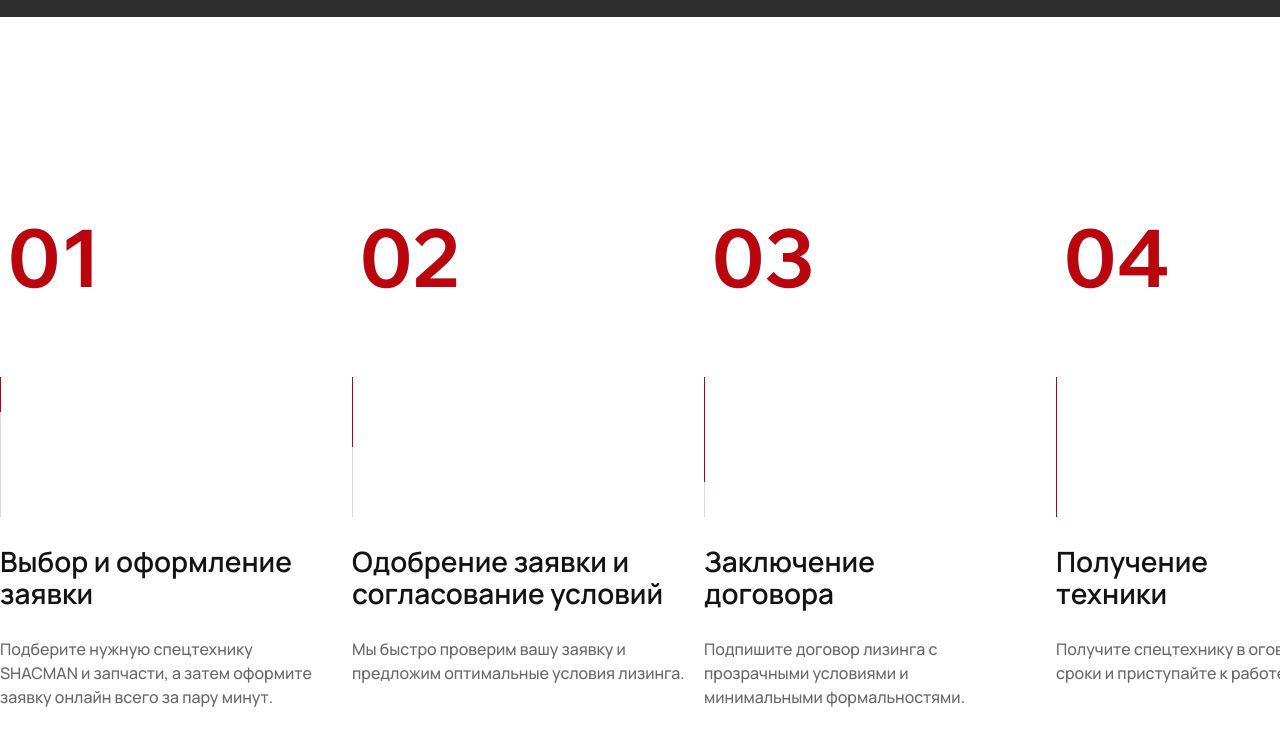
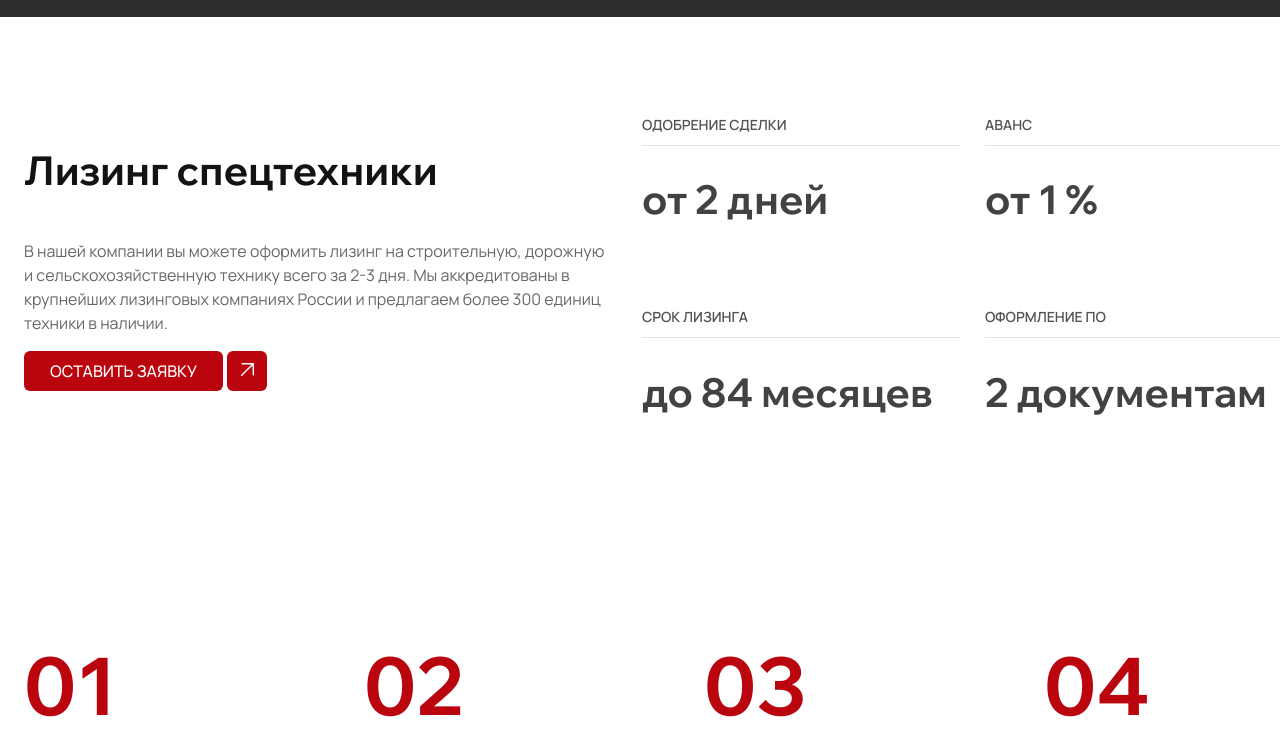
Before and after one commit to hbtch/temp98, a plain HTML site: page index.html in a window 1280 px wide. Shown: the part 5734-6472 px from the top of the page. Drawn offline with Linux system fonts and the light colour scheme.

Commit message:
leasing block added

```diff
--- /dev/null
+++ b/assets/style/leasing.css
@@ -0,0 +1,122 @@
+.leasing {
+    max-width: 1440px;
+    width: 100%;
+    background-color: white;
+    margin: 0 auto;
+}
+
+.leasing__container {
+    margin: 100px 24px;
+    width: 100%;
+    max-width: 1440px;
+    display: flex;
+    flex-direction: row;
+    justify-content: space-between;
+}
+
+.leasing__content {
+    width: 585px;
+    display: flex;
+    flex-direction: column;
+}
+
+.leasing__title {
+    color: rgb(19, 19, 19);
+    font-family: Wix Madefor Display;
+    font-size: 40px;
+    font-weight: 700;
+    line-height: 40px;
+    letter-spacing: 0%;
+    text-align: left;
+}
+
+.leasing__description {
+    color: rgb(19, 19, 19);
+    font-family: Manrope;
+    font-size: 16px;
+    font-weight: 400;
+    line-height: 24px;
+    letter-spacing: 0%;
+    text-align: left;
+    opacity: 0.64;
+}
+
+.leasing__cta {
+    width: 243px;
+    height: 40px;
+    display: flex;
+    flex-direction: row;
+    justify-content: center;
+    gap: 4px;
+}
+
+.leasing__btn {
+    width: 199px;
+    height: 40px;
+    padding: 12px 24px 12px 24px;
+    border-radius: 6px;
+    border: none;
+    background: rgb(186, 4, 14);
+    color: rgb(255, 255, 255);
+    font-family: Manrope;
+    font-size: 16px;
+    font-weight: 500;
+    line-height: 16px;
+    letter-spacing: 1.5%;
+    text-align: center;
+    text-transform: uppercase;
+}
+
+.leasing__btn-icon {
+    width: 40px;
+    height: 40px;
+    border-radius: 6px;
+    background: rgb(186, 4, 14);
+    border: none;
+}
+
+.leasing__btn-icon img{
+    width: 13px;
+    height: 13px;
+}
+
+.leasing__info {
+    width: 662px;
+    display: flex;
+    flex-wrap: wrap;
+    gap: 57px 24px;
+}
+
+.leasing__item {
+    flex: 1 1 calc(50% - 12px);
+    box-sizing: border-box;
+    width: 310px;
+    display: flex;
+    flex-direction: column;
+}
+
+.leasing__item-title {
+    color: rgb(19, 19, 19);
+    font-family: Manrope;
+    font-size: 14px;
+    font-weight: 600;
+    line-height: 16px;
+    letter-spacing: 0%;
+    text-align: left;
+    text-transform: uppercase;
+    opacity: 0.72;
+    box-sizing: border-box;
+    border-bottom: 1px solid rgb(217, 217, 217);
+    padding: 0px 0px 12px 0px;
+}
+
+.leasing__item-value {
+    color: rgb(19, 19, 19);
+    font-family: Wix Madefor Display;
+    font-size: 40px;
+    font-weight: 700;
+    line-height: 40px;
+    letter-spacing: 0%;
+    text-align: left;
+    opacity: 0.8;
+}
--- a/assets/style/steps.css
+++ b/assets/style/steps.css
@@ -9,7 +9,7 @@
     justify-content: center;
     align-items: flex-start;
     gap: 16px;
-    padding: 0px;
+    padding: 0 24px;
     width: 1392px;
 }
 
@@ -18,6 +18,7 @@
     flex-direction: column;
     justify-content: flex-start;
     align-items: flex-start;
+    gap: 0px;
     width: 336px;
 }
 
@@ -29,7 +30,8 @@
     line-height: 80px;
     letter-spacing: -2%;
     text-align: left;
-    padding: 0px 8px 0px 8px;
+    padding: 0px;
+    margin-bottom: 16px;
 }
 
 .steps__text {
--- a/assets/style/style.css
+++ b/assets/style/style.css
@@ -6,6 +6,7 @@
 @import "/assets/style/repair.css";
 @import "/assets/style/spares.css";
 @import "/assets/style/advantages.css";
+@import "/assets/style/leasing.css";
 @import "/assets/style/steps.css";
 @import "/assets/style/partners.css";
 @import "/assets/style/faq.css";
--- a/index.html
+++ b/index.html
@@ -380,6 +380,43 @@
                 </div>
             </section>
 
+            <section class="leasing">
+                <div class="leasing__container">
+                    <div class="leasing__content">
+                        <h2 class="leasing__title">Лизинг спецтехники</h2>
+                        <p class="leasing__description">
+                            В нашей компании вы можете оформить лизинг на строительную, дорожную <br>
+                            и сельскохозяйственную технику всего за 2-3 дня. Мы аккредитованы в <br>
+                            крупнейших лизинговых компаниях России и предлагаем более 300 единиц техники в наличии.
+                        </p>
+                        <div class="leasing__cta">
+                            <button class="leasing__btn">Оставить заявку</button>
+                            <button class="leasing__btn-icon">
+                                <img src="/assets/image/vectorBtn.svg" alt="Стрелка">
+                            </button>
+                        </div>
+                    </div>
+                    <div class="leasing__info">
+                        <div class="leasing__item">
+                            <span class="leasing__item-title">Одобрение сделки</span>
+                            <h2 class="leasing__item-value">от 2 дней</h2>
+                        </div>
+                        <div class="leasing__item">
+                            <span class="leasing__item-title">Аванс</span>
+                            <h2 class="leasing__item-value">от 1 %</h2>
+                        </div>
+                        <div class="leasing__item">
+                            <span class="leasing__item-title">Срок лизинга</span>
+                            <h2 class="leasing__item-value">до 84 месяцев</h2>
+                        </div>
+                        <div class="leasing__item">
+                            <span class="leasing__item-title">Оформление по</span>
+                            <h2 class="leasing__item-value">2 документам</h2>
+                        </div>
+                    </div>
+                </div>
+            </section>
+
             <section class="steps">
                 <div class="steps__container">
                     <div class="steps__item">
```
